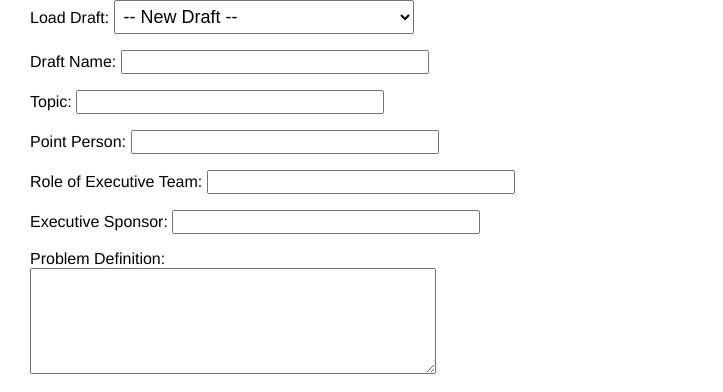
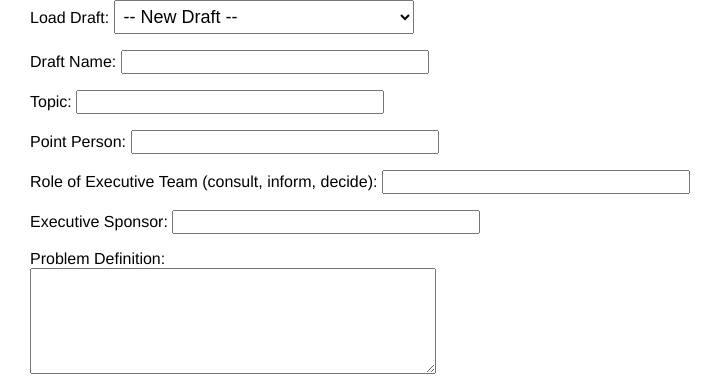
Before and after one commit to suzyatTP/fillableform, a Flask app: page / in a window 1280 px wide. Shown: the part 145-537 px from the top of the page, without its empty margins (0-723 px from the left). Run offline with Flask 3, Linux system fonts and the light colour scheme; data that the repository does not hold is empty; some libraries are stand-ins or nearby versions.

Commit message:
more tex

```diff
--- a/app.py
+++ b/app.py
@@ -151,7 +151,7 @@ def submit():
     top_fields = [
         ("Topic", data.get("Topic", "")),
         ("Point Person", data.get("PointPerson", "")),
-        ("Role of Executive Team", data.get("Role", "")),
+        ("Role of Executive Team (consult, inform, decide)", data.get("Role", "")),
         ("Executive Sponsor", data.get("Sponsor", "")),
         ("Problem Definition", data.get("Problem", "")),
         ("Outcome Description", data.get("Outcome", "")),
@@ -223,7 +223,7 @@ def submit():
     y -= 20
 
     p.setFont("Helvetica-Bold", 12)
-    p.drawString(50, y, "Key Actions:")
+    p.drawString(50, y, "Key Actions: (Who, What, When?)")
     y -= 10
     for i in range(1, 6):
         action = data.get(f"Action{i}", "")
--- a/templates/form.html
+++ b/templates/form.html
@@ -92,7 +92,7 @@
     <p><label>Draft Name: <input type="text" name="draft_name" value="{{ selected_draft or '' }}" /></label></p>
     <p><label>Topic: <input type="text" name="Topic" value="{{ data.get('Topic', '') }}" /></label></p>
     <p><label>Point Person: <input type="text" name="PointPerson" value="{{ data.get('PointPerson', '') }}" /></label></p>
-    <p><label>Role of Executive Team: <input type="text" name="Role" value="{{ data.get('Role', '') }}" /></label></p>
+    <p><label>Role of Executive Team (consult, inform, decide): <input type="text" name="Role" value="{{ data.get('Role', '') }}" /></label></p>
     <p><label>Executive Sponsor: <input type="text" name="Sponsor" value="{{ data.get('Sponsor', '') }}" /></label></p>
     <p><label>Problem Definition:<br><textarea name="Problem">{{ data.get('Problem', '') }}</textarea></label></p>
     <p><label>Outcome Description:<br><textarea name="Outcome">{{ data.get('Outcome', '') }}</textarea></label></p>
```
